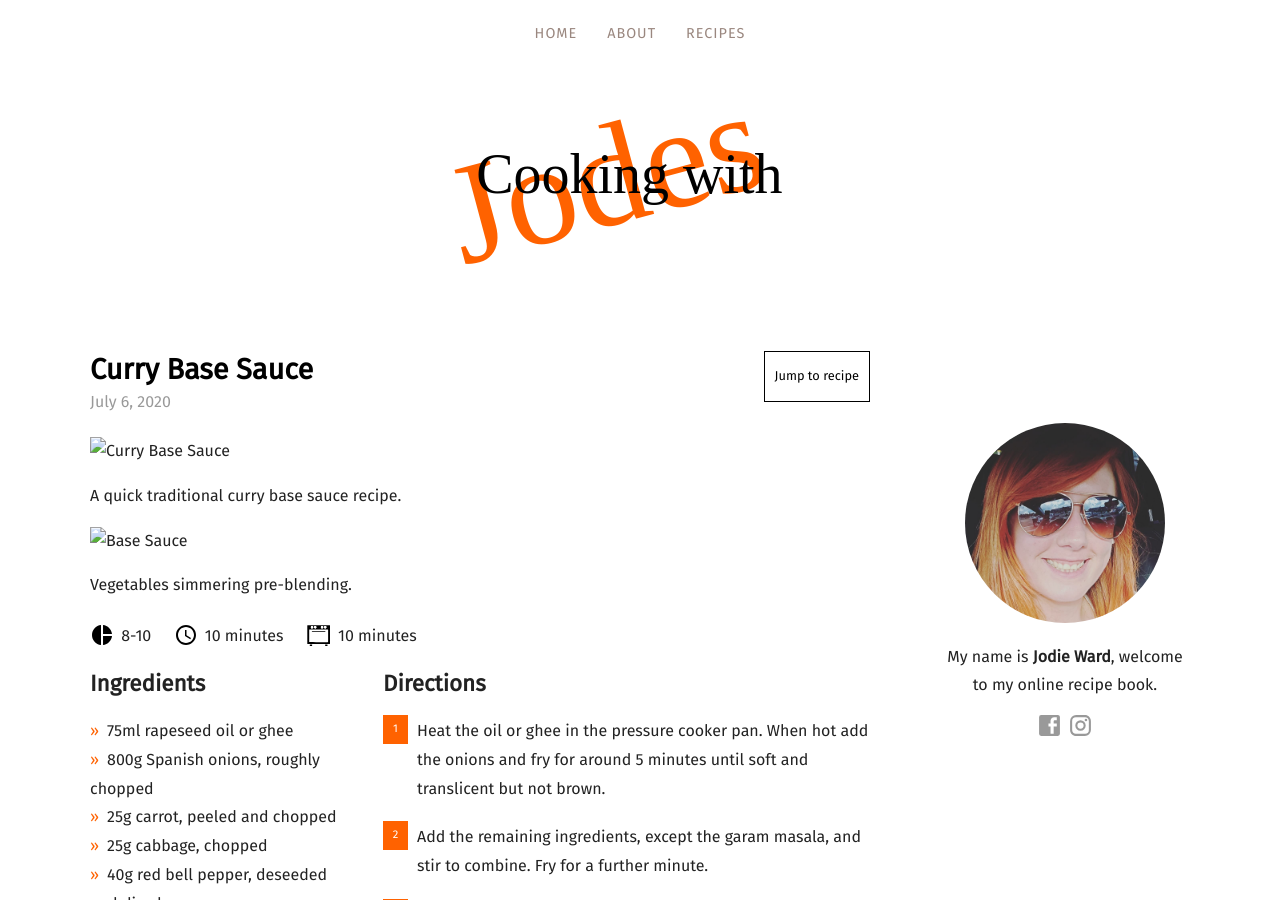
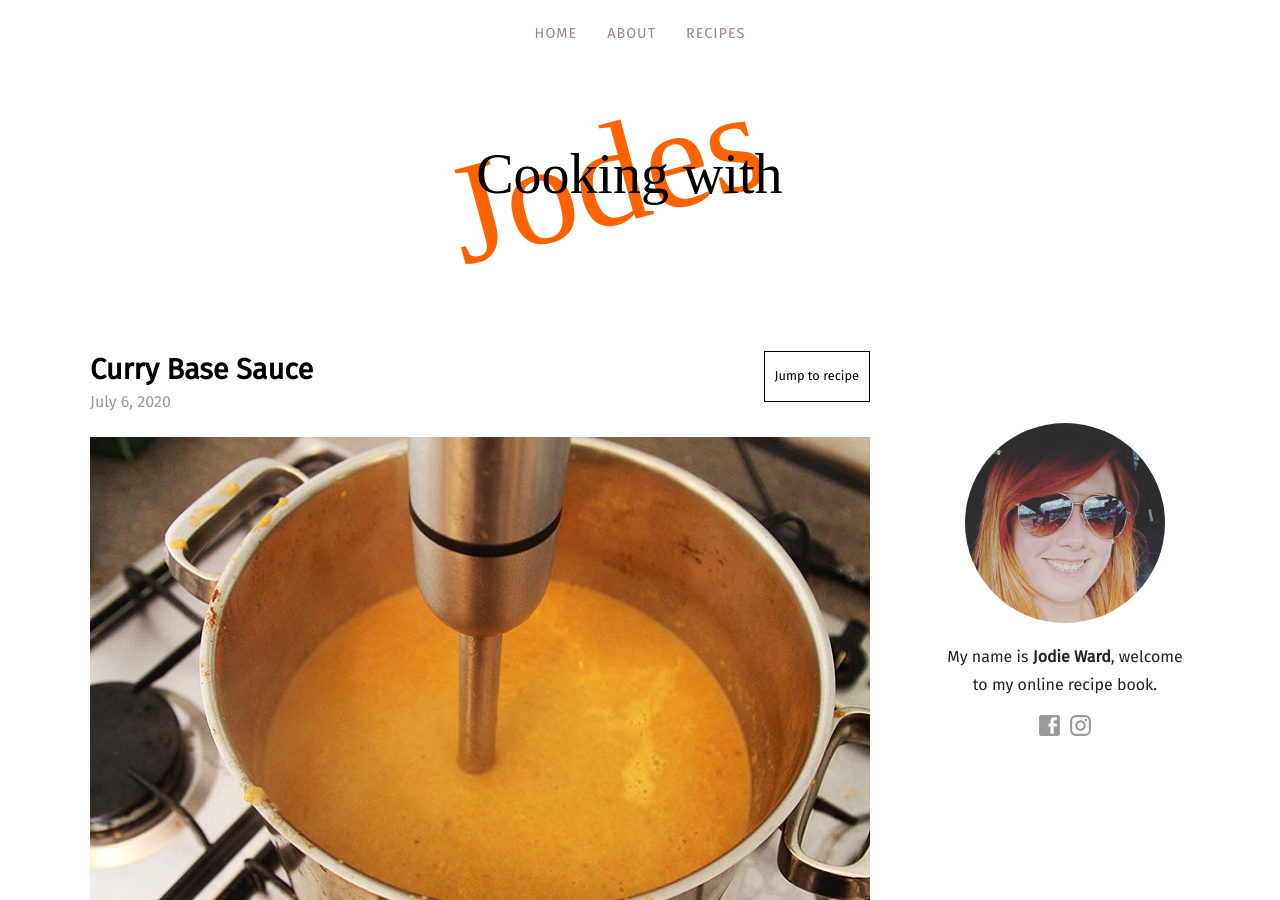
Before and after one commit to UnclearMist/UnclearMist.github.io, a Jekyll site: the page built from _posts/2020-07-06-curry-base-sauce.md, in a window 1280 px wide and 900 px high. Built offline with Jekyll 4.4.1, drawn with Linux system fonts in a browser that asks for light colours; nearby versions of some CDN libraries; some web fonts are replaced.

Commit message:
Update 2020-07-06-curry-base-sauce.md
Fixing styling

```diff
--- a/_posts/2020-07-06-curry-base-sauce.md
+++ b/_posts/2020-07-06-curry-base-sauce.md
@@ -4,7 +4,7 @@ title: Curry Base Sauce
 categories:
   - Indian
   - Curry
-featured_image: /UnclearMist/images/curry-base-sauce-img-2.jpg
+featured_image: /images/curry-base-sauce-img-2.jpg
 recipe:
   servings: 8-10
   prep: 10 minutes
@@ -34,6 +34,6 @@ recipe:
 
 A quick traditional curry base sauce recipe.
 
-![Base Sauce](/UnclearMist/images/curry-base-sauce-img-1.jpg)
+![Base Sauce](/images/curry-base-sauce-img-1.jpg)
 
 Vegetables simmering pre-blending.
```
